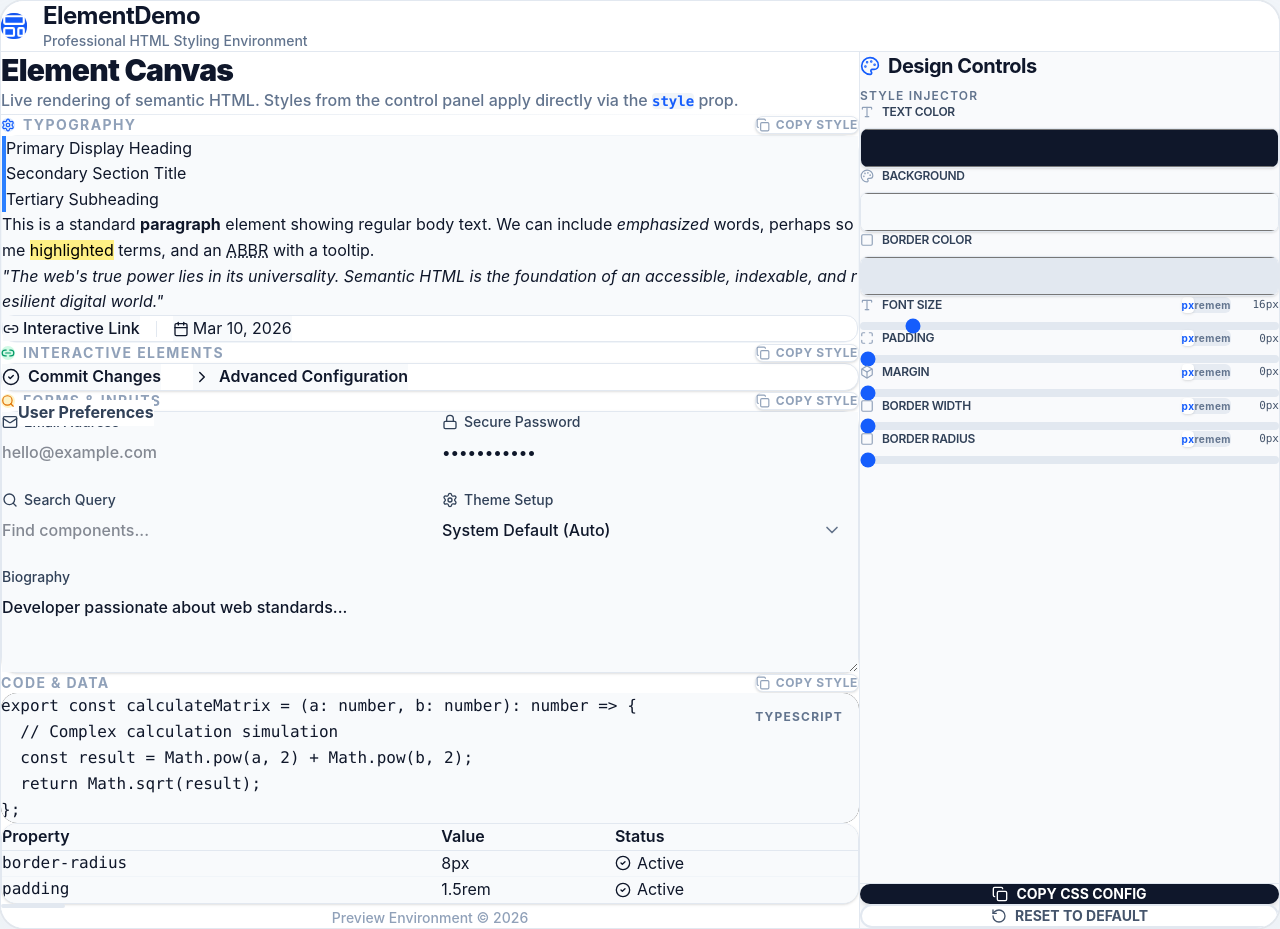
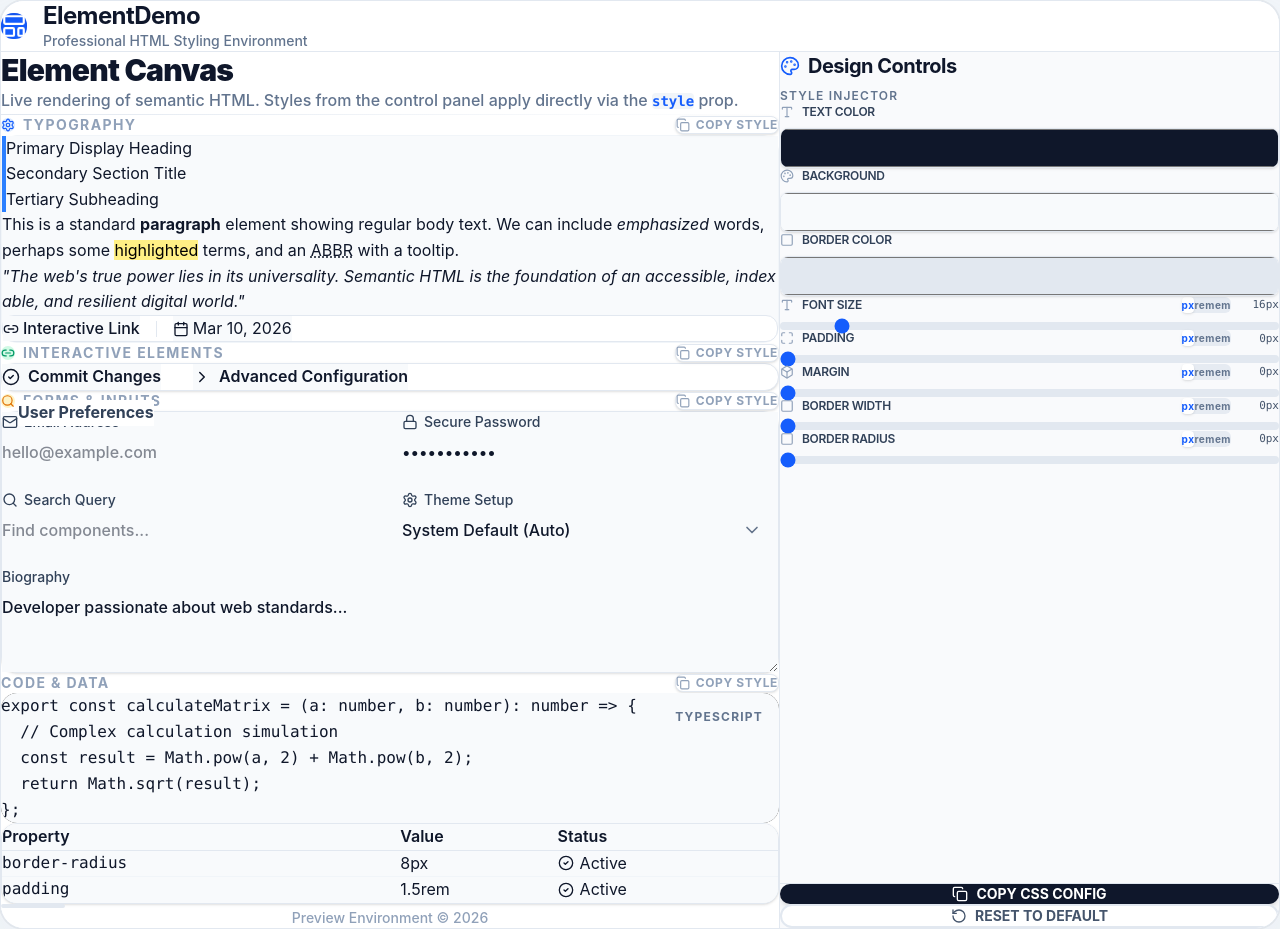
Before and after one commit to Krugou/elementdemo, a React (Vite) app: page / in a window 1280 px wide. Built offline with nearby package versions, Linux system fonts and the light colour scheme.

Commit message:
Layout Overhaul: Remove max-widths for full-width 'spread' experience

```diff
--- a/src/App.tsx
+++ b/src/App.tsx
@@ -9,7 +9,7 @@ function App() {
 
   return (
     <div className="min-h-screen bg-slate-100 p-6 md:p-10 lg:p-16 font-sans text-slate-800 selection:bg-blue-200 selection:text-blue-900">
-      <div className="max-w-[1600px] mx-auto flex flex-col h-full min-h-[calc(100vh-5rem)] bg-white shadow-2xl shadow-slate-200/50 rounded-3xl overflow-hidden border border-slate-200 ring-1 ring-black/5">
+      <div className="max-w-none mx-auto flex flex-col h-full min-h-[calc(100vh-5rem)] bg-white shadow-2xl shadow-slate-200/50 rounded-3xl overflow-hidden border border-slate-200 ring-1 ring-black/5">
         {/* App Header */}
         <header className="px-10 py-8 border-b border-slate-200 bg-white flex items-center gap-4">
           <div className="bg-blue-600 p-2.5 rounded-xl shadow-inner shadow-blue-800/30">
@@ -31,7 +31,7 @@ function App() {
             <ElementPreview style={reactStyle} />
           </main>
 
-          <aside className="w-full lg:w-[420px] lg:shrink-0 border-b lg:border-b-0 lg:border-l border-slate-200 bg-slate-50/50 order-1 lg:order-2 lg:h-auto lg:overflow-y-auto">
+          <aside className="w-full lg:w-[500px] lg:shrink-0 border-b lg:border-b-0 lg:border-l border-slate-200 bg-slate-50/50 order-1 lg:order-2 lg:h-auto lg:overflow-y-auto">
             <ControlPanel
               styles={styles}
               onUpdate={updateStyle}
--- a/src/components/ElementPreview.tsx
+++ b/src/components/ElementPreview.tsx
@@ -69,7 +69,7 @@ const CopyButton: React.FC<{
 
 export const ElementPreview: React.FC<ElementPreviewProps> = ({ style }) => {
   return (
-    <div className="p-12 lg:p-20 space-y-28 max-w-4xl mx-auto">
+    <div className="p-12 lg:p-24 space-y-28 w-full">
       <div className="space-y-2">
         <h2 className="text-3xl font-black text-slate-900 tracking-tight">
           Element Canvas
```
